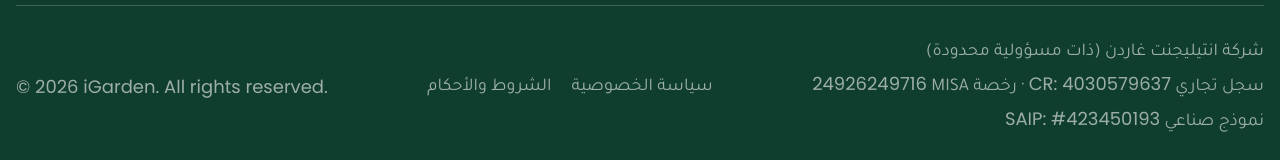
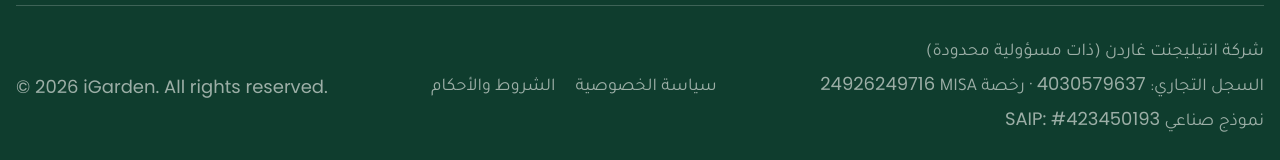
Before and after one commit to iGardenSA/igarden-web, a Next.js app: page / in a window 1280 px wide. Shown: the part 8116-8276 px from the top of the page. Built offline with nearby package versions, Linux system fonts and the light colour scheme.

Commit message:
fix(footer): clarify legal strip — "السجل التجاري" instead of "سجل تجاري CR"
https://claude.ai/code/session_01Qs1at4Whbzwh3NdE2gVdxr

```diff
--- a/src/components/layout/footer.tsx
+++ b/src/components/layout/footer.tsx
@@ -120,8 +120,8 @@ export function Footer() {
             <div className="space-y-1">
               <p>{COMPANY.legalFull}</p>
               <p>
-                سجل تجاري{" "}
-                <span className="ltr-inline font-latin">CR: 4030579637</span>
+                السجل التجاري:{" "}
+                <span className="ltr-inline font-latin">4030579637</span>
                 {" · "}
                 رخصة MISA{" "}
                 <span className="ltr-inline font-latin">24926249716</span>
```
